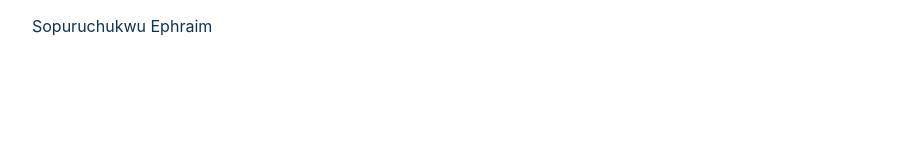
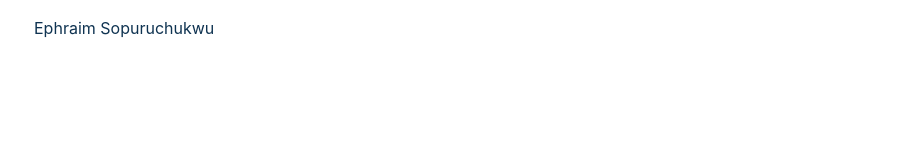
Before and after one commit to EECvision/animator, a React (Create React App) app: page /work in a window 1280 px wide. Shown: the top 160 px of the page, without its empty margins (178-1085 px from the left). Built offline with nearby package versions, Linux system fonts and the light colour scheme; a web font is replaced by a local one.

Commit message:
add link to name-logo

```diff
--- a/src/components/flashbar/flashbar.component.jsx
+++ b/src/components/flashbar/flashbar.component.jsx
@@ -3,33 +3,32 @@ import styles from './flashbar.module.css';
 import { animated, useSpring } from 'react-spring';
 import { Waypoint } from 'react-waypoint';
 
-function FlashBar() {
+function FlashBar({ children }) {
 
   const [state, setState] = useState(false);
 
-  const {justifyContent, n} = useSpring({
+  const { justifyContent, n } = useSpring({
     to: async (next, cancel) => {
-      await next({ justifyContent: 'flex-start', n: 1})
-      await next({ justifyContent: 'flex-end', n: 0})
+      await next({ justifyContent: 'flex-start', n: 1 })
+      await next({ justifyContent: 'flex-end', n: 0 })
     },
     from: { justifyContent: 'flex-start', n: 0 },
-    config: { duration: 300},
+    config: { duration: 300 },
     reverse: state,
     reset: false,
     // onRest: ()=>setState(!state)
   });
 
   return (
-    <animated.div style={{justifyContent}} className={styles.flashBar}>
-        Hello dear how are you!
-        <Waypoint bottomOffset="0%" topOffset="-30%" onEnter={() => setState(!state)} />
-
+    <animated.div onMouseOver={()=> setState(true)} onMouseLeave={()=> setState(false)} style={{ justifyContent }} className={styles.flashBar}>
+      {children}
+      <Waypoint bottomOffset="0%" topOffset="-30%" onEnter={() => setState(!state)} />
       <animated.div style={{
-        width: n.to([0, 1],[0, 100]).to(n => `${n.toFixed(2)}%`),
-        height: '1.6rem',
+        width: n.to([0, 1], [0, 100]).to(n => `${n.toFixed(2)}%`),
+        height: '1rem',
         position: 'absolute',
         background: 'rgb(240, 181, 55)'
-      }}/>
+      }} />
     </animated.div>
   )
 }
--- a/src/pages/about-page/about.component.jsx
+++ b/src/pages/about-page/about.component.jsx
@@ -11,11 +11,6 @@ import Tab from '../../components/tab/tab.component';
 function About() {
   const aboutRef = useRef(null);
   const [ref, { height, width }] = useMeasure();
-  // const [aboutWidth, setWidth] = useState(width);
-
-  // useEffect(()=> {
-  //   setWidth(width)
-  // }, [width]);
 
   const handleScroll = (slide) => {
     if (slide) {
@@ -25,14 +20,13 @@ function About() {
     }
   }
 
-
   return (
     <div ref={aboutRef} className={styles.container}>
       <div ref={ref} className={styles.welcomeSection}>welcome</div>
 
       <div className={styles.aboutSection}>
         <div className={styles.info}>
-          <div className={styles.name}>Sopuruchukwu Ephraim</div>
+          <div className={styles.name}>Ephraim Sopuruchukwu</div>
 
           <div className={styles.imageContainer}>
             <img className={styles.imageTop} src={myImage} alt="icon" />
@@ -58,7 +52,7 @@ function About() {
       </div>
 
       <Arrow />
-      <Slide clickHandler={handleScroll} scrollWidth={width} aboutRef={aboutRef} />
+      <Slide clickHandler={handleScroll} aboutRef={aboutRef} scrollWidth={width} />
     </div>
   )
 }
--- a/src/pages/work-page/work.component.jsx
+++ b/src/pages/work-page/work.component.jsx
@@ -6,6 +6,7 @@ import { config, useSpring, animated } from 'react-spring';
 import { Waypoint } from 'react-waypoint';
 import React from 'react';
 import FlashBar from '../../components/flashbar/flashbar.component';
+import { Link } from 'react-router-dom';
 
 function WorkPage() {
 
@@ -58,7 +59,7 @@ function WorkPage() {
   return (
     <div className={styles.wrapper}>
       <div className={styles.container}>
-        <div className={styles.logo}>Sopuruchukwu Ephraim</div>
+        <Link to="/about" className={styles.logo}><FlashBar>Ephraim Sopuruchukwu</FlashBar> </Link>
 
         <animated.main style={transl} className={styles.main}>
           <header className={styles.header}> My Projects </header>
@@ -93,11 +94,11 @@ function WorkPage() {
 
           <section>
             <header className={styles.header}> I was also an engineer. Well, I still am. </header>
-            <p className={styles.text}>
+            <div className={styles.text}>
               As a designer, lorem ipsum dolor sit amet consectetur adipisicing elit.
               Debitis at earum reiciendis porro reprehenderit doloremque aperiam ex
-            repudiandae totam alias quam quo, eligendi nesciunt quaerat provident <FlashBar />  saepe est doloribus. Fuga!
-          </p>
+            repudiandae totam alias quam quo, eligendi nesciunt quaerat provident <FlashBar>your awesome designer!</FlashBar>  saepe est doloribus. Fuga!
+          </div>
           </section>
 
           <section className={styles.offSet} />
--- a/src/pages/work-page/work.module.css
+++ b/src/pages/work-page/work.module.css
@@ -1,6 +1,12 @@
 * {
   box-sizing: border-box;
 }
+
+a {
+  text-decoration: none;
+  color: rgb(15, 51, 81);
+}
+
 .wrapper {
   width: 100%;
   display: flex;
```
Also changed, not shown: src/components/slide/slide.component.jsx (+8 -12 lines).
